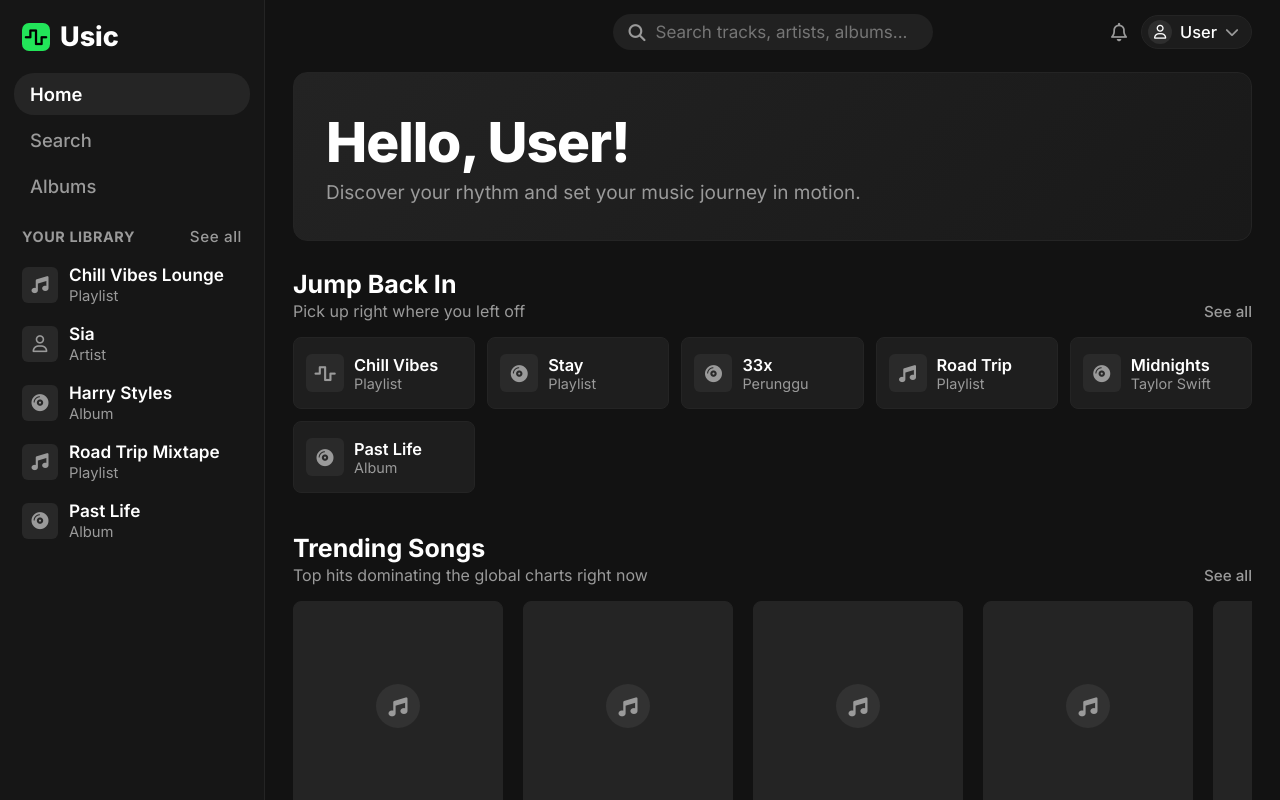
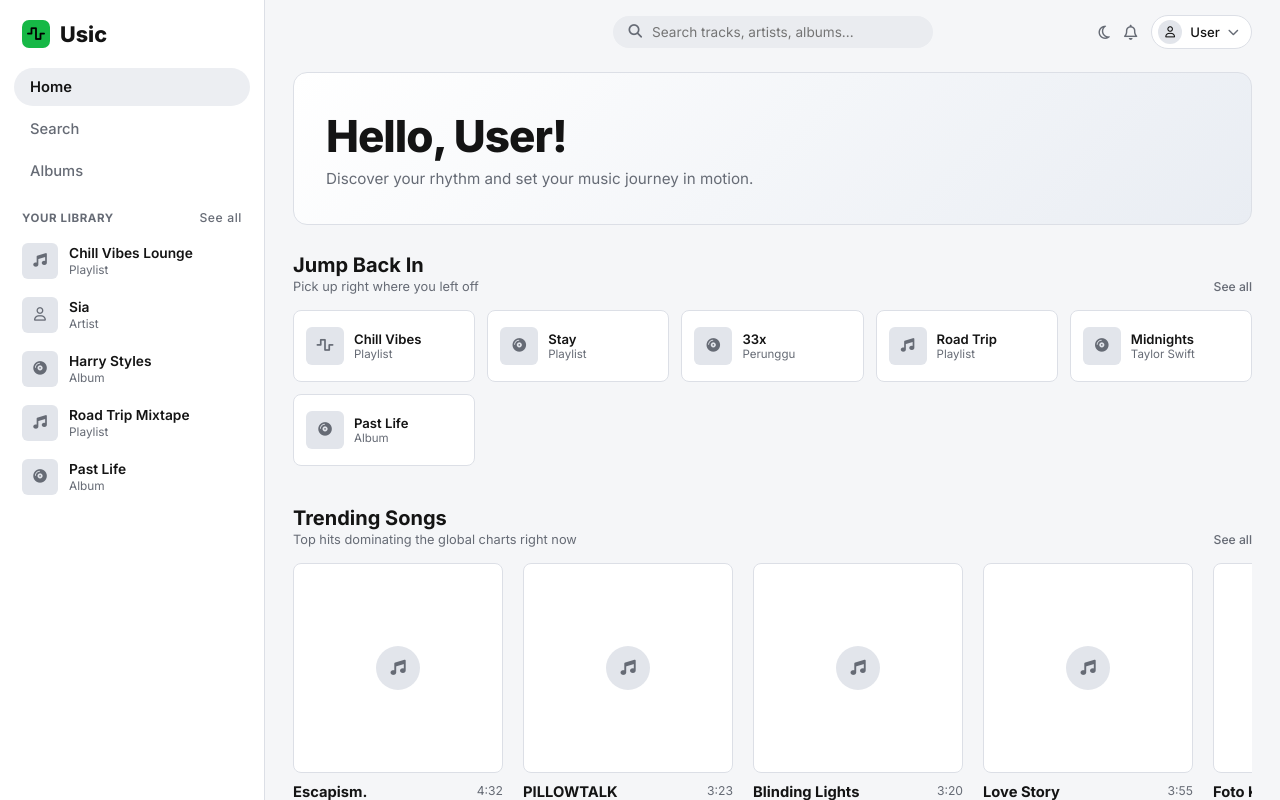
Before and after one commit to Magityass/Usic, a plain HTML site: page index.html in a window 1280 px wide. Both pictures are taken after a click on the button 1119 px from the left and 32 px from the top of the page. Drawn offline with Linux system fonts and the light colour scheme.

Commit message:
add darkmode & lightmode

```diff
--- a/css/global.css
+++ b/css/global.css
@@ -1,17 +1,39 @@
-/* Warna & skala dasar */
+/* Tema Dark (Default) */
 :root {
     --bg-base: #121212;
     --bg-sidebar: #161616;
     --bg-card: #1e1e1e;
     --bg-card-hover: #282828;
+    --bg-input: #212121;
+    --bg-elevated: #282828;
+    --bg-elevated-hover: #363636;
     --border-subtle: #242424;
     --text-main: #ffffff;
     --text-muted: #9a9a9a;
     --accent-green: #22e559;
+    --hero-gradient: linear-gradient(135deg, #232323 0%, #191919 100%);
+    --vinyl-bg: radial-gradient(circle at top right, #232d26 0%, #191919 65%);
+}
+
+/* Tema Light */
+[data-theme="light"] {
+    --bg-base: #f5f6f8;
+    --bg-sidebar: #ffffff;
+    --bg-card: #ffffff;
+    --bg-card-hover: #eceef2;
+    --bg-input: #eaecf0;
+    --bg-elevated: #e2e5eb;
+    --bg-elevated-hover: #d5d9e2;
+    --border-subtle: #dcdfe6;
+    --text-main: #141414;
+    --text-muted: #666b75;
+    --accent-green: #16b846;
+    --hero-gradient: linear-gradient(135deg, #ffffff 0%, #e9edf3 100%);
+    --vinyl-bg: radial-gradient(circle at top right, #d7f2df 0%, #eaedf2 65%);
 }
 
 html {
-    font-size: 20px;
+    font-size: 16px;
 }
 
 * {
@@ -29,6 +51,9 @@ body {
     user-select: none;
     width: 100%;
     height: 100dvh;
+    transition:
+        background-color 0.2s,
+        color 0.2s;
 }
 
 /* Layout utama */
@@ -100,7 +125,7 @@ body {
 }
 
 .main-nav a.active {
-    background-color: #252525;
+    background-color: var(--bg-card-hover);
     color: var(--text-main);
     font-weight: 600;
 }
@@ -158,7 +183,7 @@ body {
 .item-thumb {
     width: 36px;
     height: 36px;
-    background-color: #282828;
+    background-color: var(--bg-elevated);
     border-radius: 6px;
     display: flex;
     align-items: center;
@@ -223,7 +248,7 @@ body {
     background: transparent;
     border: none;
     color: var(--text-muted);
-    font-size: 0.92rem;
+    font-size: 0.95rem;
     cursor: pointer;
     transition: color 0.2s;
 }
@@ -233,7 +258,7 @@ body {
 }
 
 .top-search-box {
-    background-color: #212121;
+    background-color: var(--bg-input);
     border-radius: 20px;
     padding: 8px 16px;
     display: flex;
@@ -256,7 +281,7 @@ body {
 }
 
 .user-profile-pill {
-    background-color: #1c1c1c;
+    background-color: var(--bg-card);
     border: 1px solid var(--border-subtle);
     padding: 4px 12px 4px 6px;
     border-radius: 20px;
@@ -272,7 +297,7 @@ body {
 .avatar-circle {
     width: 24px;
     height: 24px;
-    background-color: #2e2e2e;
+    background-color: var(--bg-elevated);
     border-radius: 50%;
     display: flex;
     align-items: center;
@@ -292,7 +317,7 @@ body {
 }
 
 ::-webkit-scrollbar-thumb {
-    background: #2c2c2c;
+    background: var(--bg-elevated);
     border-radius: 4px;
 }
 
@@ -320,7 +345,7 @@ body {
 .np-close-btn {
     display: none;
     align-self: flex-end;
-    background-color: #242424;
+    background-color: var(--bg-elevated);
     border: 1px solid var(--border-subtle);
     color: var(--text-main);
     width: 32px;
@@ -333,13 +358,13 @@ body {
 }
 
 .np-close-btn:hover {
-    background-color: #303030;
+    background-color: var(--bg-elevated-hover);
 }
 
 .vinyl-cover {
     width: 100%;
     aspect-ratio: 1 / 1;
-    background: radial-gradient(circle at top right, #232d26 0%, #191919 65%);
+    background: var(--vinyl-bg);
     border: 1px solid var(--border-subtle);
     border-radius: 14px;
     position: relative;
@@ -361,7 +386,7 @@ body {
         #181818 5px,
         #111111 6px
     );
-    box-shadow: 0 8px 24px rgba(0, 0, 0, 0.7);
+    box-shadow: 0 8px 24px rgba(0, 0, 0, 0.45);
     display: flex;
     align-items: center;
     justify-content: center;
@@ -483,9 +508,9 @@ body {
 
 .np-bar-bg {
     flex: 1;
-    height: 4px;
-    background-color: #2c2c2c;
-    border-radius: 2px;
+    height: 5px;
+    background-color: var(--bg-elevated);
+    border-radius: 3px;
     cursor: pointer;
     overflow: hidden;
 }
@@ -493,7 +518,7 @@ body {
 .np-bar-fill {
     height: 100%;
     background-color: var(--accent-green);
-    border-radius: 2px;
+    border-radius: 3px;
 }
 
 /* Mini player disembunyikan di desktop/tablet */
@@ -650,7 +675,7 @@ body {
         left: 0;
         width: 100%;
         height: 56px;
-        background-color: #1d1d1d;
+        background-color: var(--bg-sidebar);
         border-top: 1px solid var(--border-subtle);
         padding: 8px 14px;
         align-items: center;
@@ -672,7 +697,7 @@ body {
         width: 38px;
         height: 38px;
         border-radius: 6px;
-        background-color: #2b2b2b;
+        background-color: var(--bg-elevated);
         display: flex;
         align-items: center;
         justify-content: center;
@@ -748,7 +773,7 @@ body {
         left: 0;
         width: 100%;
         height: 3px;
-        background-color: #2c2c2c;
+        background-color: var(--bg-elevated);
         overflow: hidden;
     }
 
--- a/css/music-list.css
+++ b/css/music-list.css
@@ -11,7 +11,7 @@
 
 /* Banner sapaan di bagian atas */
 .hero-banner {
-    background: linear-gradient(135deg, #232323 0%, #191919 100%);
+    background: var(--hero-gradient);
     border: 1px solid var(--border-subtle);
     border-radius: 14px;
     padding: 36px 32px;
@@ -75,7 +75,7 @@
 .jump-thumb {
     width: 38px;
     height: 38px;
-    background-color: #2a2a2a;
+    background-color: var(--bg-elevated);
     border-radius: 6px;
     display: flex;
     align-items: center;
@@ -141,13 +141,13 @@
 }
 
 .trending-card:hover .trending-cover {
-    filter: brightness(0.8);
+    filter: brightness(0.88);
 }
 
 .trending-cover {
     width: 100%;
     aspect-ratio: 1 / 1;
-    background-color: #242424;
+    background-color: var(--bg-card);
     border: 1px solid var(--border-subtle);
     border-radius: 8px;
     display: flex;
@@ -161,7 +161,7 @@
 .circle-music-icon {
     width: 44px;
     height: 44px;
-    background-color: #323232;
+    background-color: var(--bg-elevated);
     border-radius: 50%;
     display: flex;
     align-items: center;
@@ -214,8 +214,8 @@
     width: 38px;
     height: 38px;
     border-radius: 50%;
-    background-color: #282828;
-    border: 1px solid #383838;
+    background-color: var(--bg-elevated);
+    border: 1px solid var(--border-subtle);
     color: var(--text-main);
     display: flex;
     align-items: center;
@@ -224,7 +224,7 @@
     z-index: 10;
     opacity: 0;
     pointer-events: none;
-    box-shadow: 0 4px 12px rgba(0, 0, 0, 0.5);
+    box-shadow: 0 4px 12px rgba(0, 0, 0, 0.25);
     transition:
         opacity 0.2s,
         background-color 0.2s,
@@ -237,7 +237,7 @@
 }
 
 .carousel-btn:hover {
-    background-color: #363636;
+    background-color: var(--bg-elevated-hover);
     transform: translateY(-50%) scale(1.06);
 }
 
--- a/index.html
+++ b/index.html
@@ -134,6 +134,13 @@
 
                     <div class="top-right">
                         <button
+                            class="icon-btn"
+                            id="theme-toggle"
+                            aria-label="Toggle Theme"
+                        >
+                            <i class="fa-regular fa-sun"></i>
+                        </button>
+                        <button
                             class="icon-btn notif-btn"
                             aria-label="Notifications"
                         >
@@ -149,7 +156,10 @@
                             <span>User</span>
                             <i
                                 class="fa-solid fa-chevron-down"
-                                style="font-size: 0.7rem; color: #999"
+                                style="
+                                    font-size: 0.7rem;
+                                    color: var(--text-muted);
+                                "
                             ></i>
                         </div>
                     </div>
--- a/js/app.js
+++ b/js/app.js
@@ -15,6 +15,27 @@ document.addEventListener("DOMContentLoaded", () => {
   const npPlayBtn = document.getElementById("np-play");
   const miniPlayBtn = document.getElementById("mini-play");
   const npLikeBtn = document.getElementById("np-like");
+  const themeToggleBtn = document.getElementById("theme-toggle");
+
+  const THEME_KEY = "usic_theme";
+
+  // Terapkan tema dark atau light dan ubah ikon matahari/bulan
+  const applyTheme = (theme) => {
+    const isLight = theme === "light";
+    document.documentElement.setAttribute(
+      "data-theme",
+      isLight ? "light" : "dark",
+    );
+    if (themeToggleBtn) {
+      themeToggleBtn.innerHTML = isLight
+        ? `<i class="fa-regular fa-moon"></i>`
+        : `<i class="fa-regular fa-sun"></i>`;
+    }
+    localStorage.setItem(THEME_KEY, isLight ? "light" : "dark");
+  };
+
+  // Muat tema terakhir yang disimpan user
+  applyTheme(localStorage.getItem(THEME_KEY) || "dark");
 
   // Status pemutar, indeks lagu aktif, seek, dan timer progress
   let isPaused = false;
@@ -182,6 +203,13 @@ document.addEventListener("DOMContentLoaded", () => {
 
   // Satu event listener untuk menangani semua aksi klik di halaman
   document.body.addEventListener("click", (e) => {
+    // Toggle Dark Mode / Light Mode
+    if (e.target.closest("#theme-toggle")) {
+      const currentTheme = document.documentElement.getAttribute("data-theme");
+      applyTheme(currentTheme === "light" ? "dark" : "light");
+      return;
+    }
+
     // Pindah halaman saat elemen .nav-link diklik
     const link = e.target.closest(".nav-link");
     if (link) {
```
